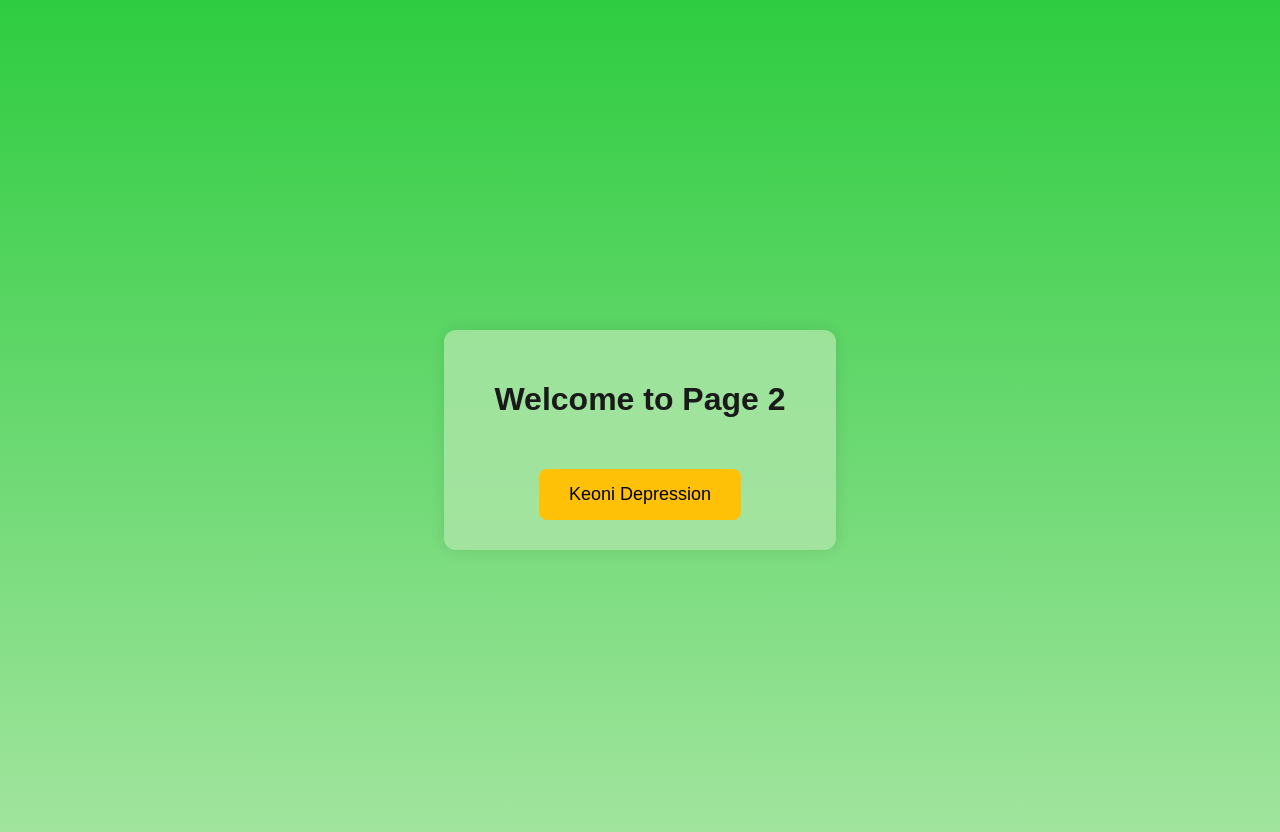
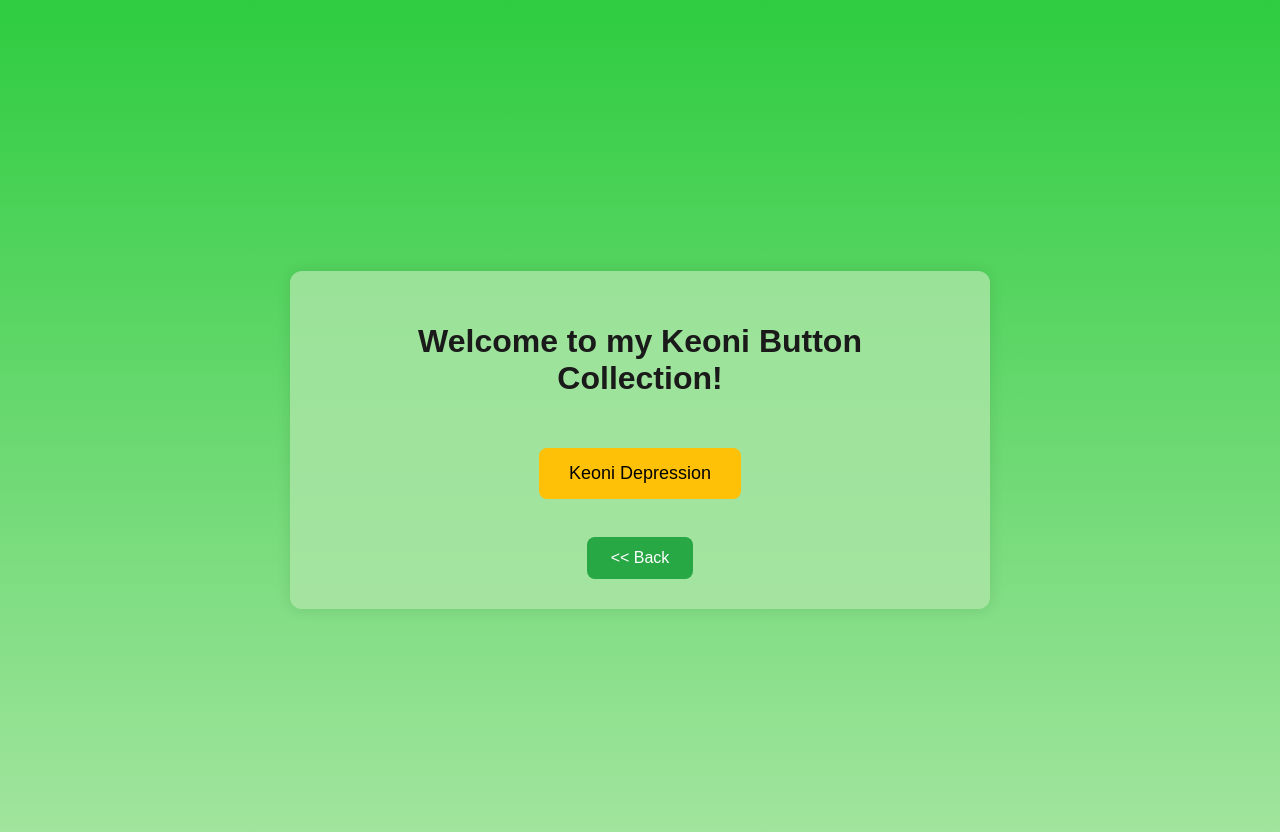
Before and after one commit to GraythOnYT/GraythOnYT.github.io, a plain HTML site: page page2.html in a window 1280 px wide. Drawn offline with Linux system fonts and the light colour scheme.

Commit message:
Update page2.html

```diff
--- a/page2.html
+++ b/page2.html
@@ -37,12 +37,30 @@
       .popup-button:hover {
         background-color: #e0a800;
       }
+      .back-button {
+        background-color: #28a745;
+        color: white;
+        border: none;
+        padding: 12px 24px;
+        font-size: 16px;
+        border-radius: 8px;
+        cursor: pointer;
+        margin-top: 20px;
+        transition: background-color 0.3s ease;
+      }
+      .back-button:hover {
+        background-color: #218838;
+      }
     </style>
   </head>
   <body>
     <div class="content">
-      <h1>Welcome to Page 2</h1>
+      <h1>Welcome to my Keoni Button Collection!</h1>
       <button class="popup-button" onclick="showMessage()">Keoni Depression</button>
+      <br /><br />
+      <a href="index.html">
+        <button class="back-button">&lt;&lt; Back</button>
+      </a>
     </div>
 
     <script>
```
